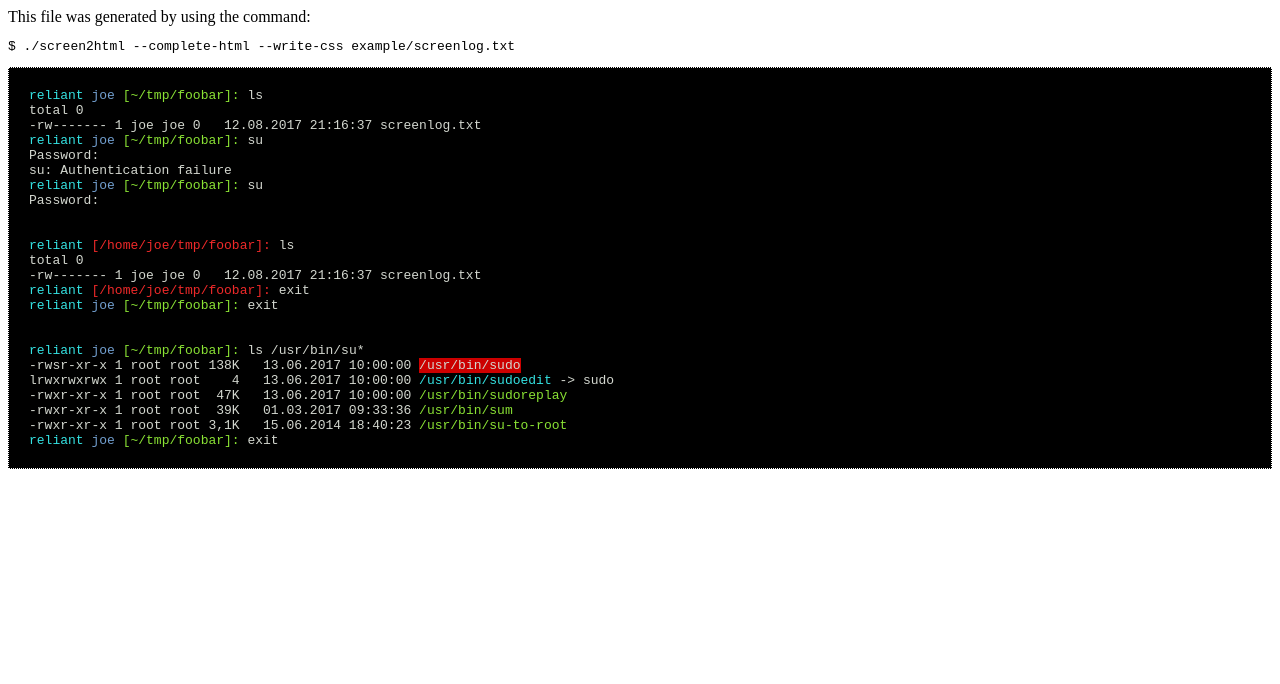
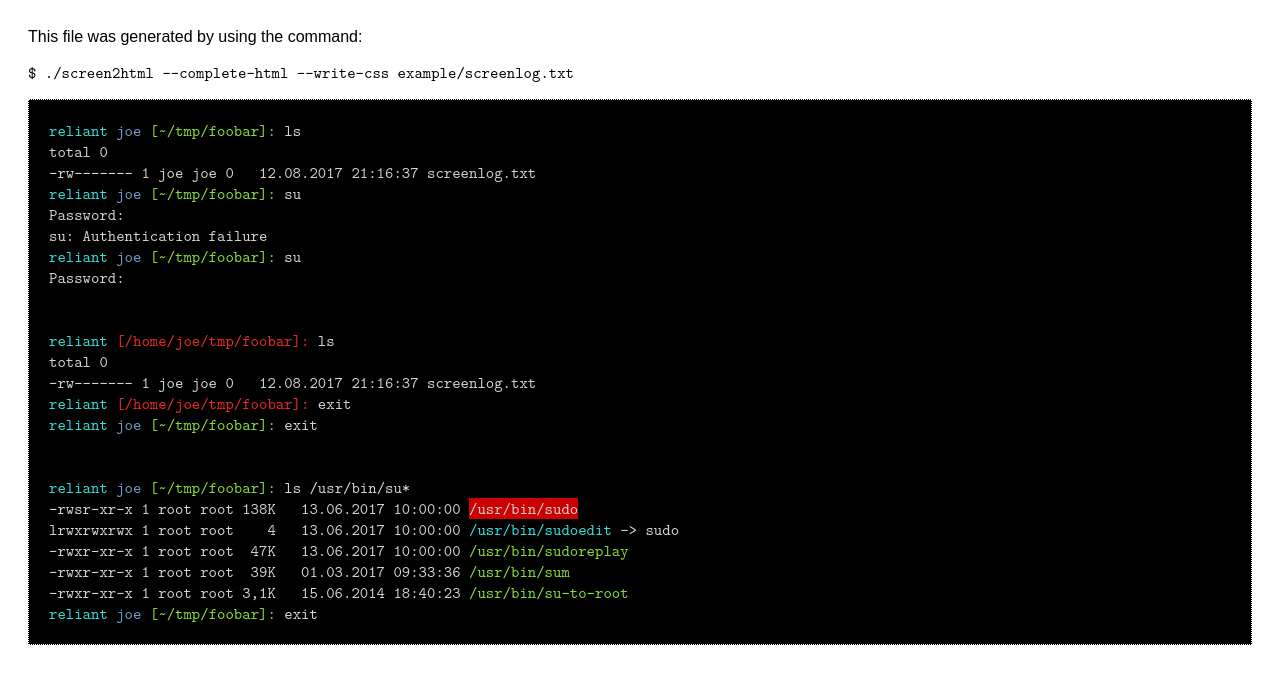
Before and after one commit to johndoe31415/screen2html, a plain HTML site: page index.html in a window 1280 px wide. Drawn offline with Linux system fonts and the light colour scheme.

Commit message:
Latest fix to gh-pages
Now with correct HTML.

```diff
--- a/index.html
+++ b/index.html
@@ -2,11 +2,21 @@
 <html>
 	<head>
 		<meta charset="utf-8">
+		<style>
+			body {
+				font-family: Arial;
+				padding: 20px;
+			}
+
+			pre {
+				font-family: "Latin Modern Mono", "Courier New", monospace;
+			}
+		</style>
 		<link rel="stylesheet" href="terminal.css" />
 	</head>
 
 	<body>
-	This file was generated by using the command: <pre>$ ./screen2html --complete-html --write-css example/screenlog.txt<pre>
+	This file was generated by using the command: <pre>$ ./screen2html --complete-html --write-css example/screenlog.txt</pre>
 <pre class="xterm">
 <span class="f14">reliant</span> <span class="f12">joe </span><span class="f10">[~/tmp/foobar]: </span>ls
 total 0
```
